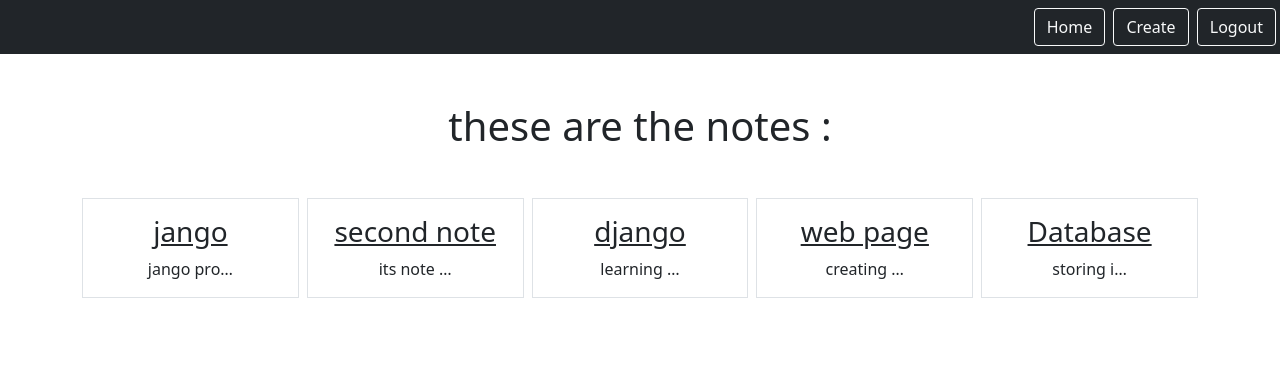
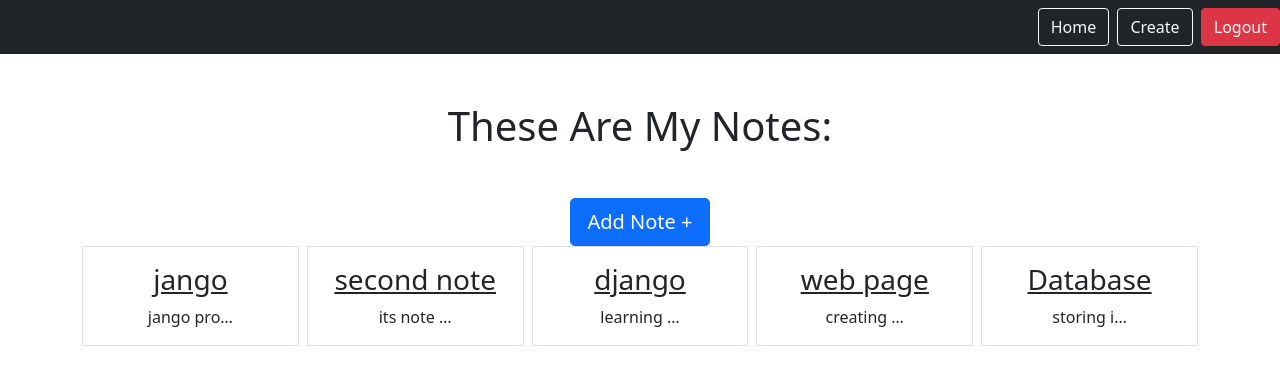
Before and after one commit to Pranav-Shinde11/web-development, a Django app: page /smart/notes in a window 1280 px wide. Shown: the top 385 px of the page. Run offline with Django 4.2, Linux system fonts and the light colour scheme; a user stored in the database is signed in; data comes from the database, SQL or seed files in the repository; both versions use the stored data as it was after the commit.

Commit message:
smartnotes layout edited

```diff
--- a/smartnotes/notes/templates/notes/notes_detail.html
+++ b/smartnotes/notes/templates/notes/notes_detail.html
@@ -3,13 +3,13 @@
 
 {% block content %}
 
-<div class="border round"  style='text-align:center; margin: 0 auto; width:800px; '>
+<div class="border round"  style='text-align:center; margin: 2 auto; width:800px; '>
 
      <h1 class="my-5">{{note.title}}</h1>
 
      <p>{{note.text}}</p>
 
-<a href="{%url 'notes.list'%}" class= "btn btn-secondary my-5">Back</a>
+<a href="{%url 'notes.list'%}" class= "btn btn-primary my-5">Back</a>
 <a href="{%url 'notes.update' pk=note.id %}" class= "btn btn-secondary my-3">Edit</a>
 <a href="{%url 'notes.delete' pk=note.id %}" class= "btn btn-danger">Delete</a>
 
--- a/smartnotes/notes/templates/notes/notes_list.html
+++ b/smartnotes/notes/templates/notes/notes_list.html
@@ -1,9 +1,21 @@
 {% extends "base.html" %}
 
 {%block content%}
-    <h1 class="my-5">these are the notes :</h1>
+    <h1 class="my-5">These Are My Notes:</h1>
+    <div class='ms-auto'>
 
-    <div class="row row-cols3 g-2 ">
+        {% if user.is_authenticated %}
+
+        <a href="{% url 'notes.new'%}" class="btn btn-primary btn-lg">Add Note +</a>
+
+        {% else %}
+        <a href="{% url 'login'%}" class="btn btn-outline-light me-1">Login</a>
+
+        <a href="{% url 'signup'%}" class="btn btn-outline-light me-1">Signup</a>
+
+        {% endif %}
+      </div>
+    <div class="row row-cols3 g-2 " >
         {% for note in notes %}
         <div class = "col">
             <div class="p-3 border">
--- a/smartnotes/static/templates/base.html
+++ b/smartnotes/static/templates/base.html
@@ -12,7 +12,7 @@
             {% if user.is_authenticated %}
             <a href="{% url 'notes.list'%}" class="btn btn-outline-light me-1">Home</a>
             <a href="{% url 'notes.new'%}" class="btn btn-outline-light me-1">Create</a>
-            <a href="{% url 'logout'%}" class="btn btn-outline-light me-1">Logout</a>
+            <a href="{% url 'logout'%}" class="btn btn-danger">Logout</a>
             {% else %}
             <a href="{% url 'login'%}" class="btn btn-outline-light me-1">Login</a>
 
```
Also changed, not shown: smartnotes/db.sqlite3.
